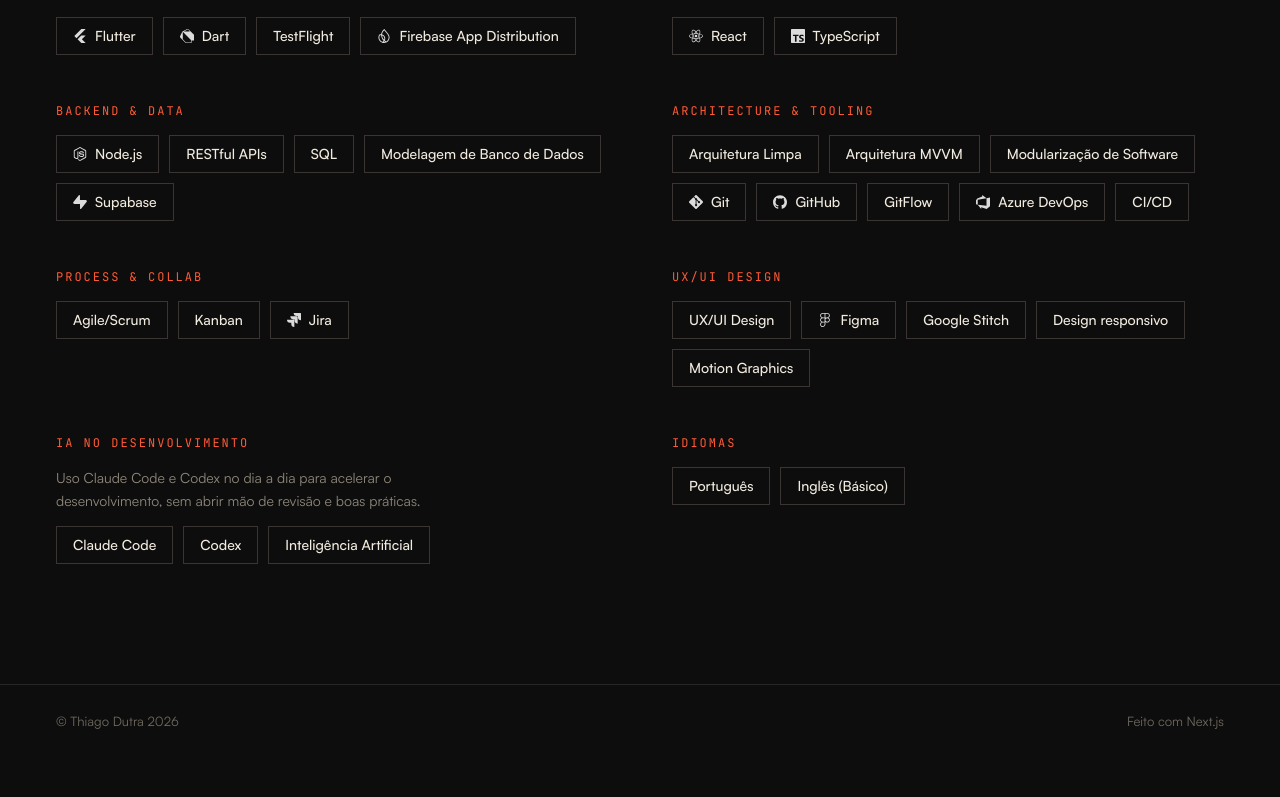
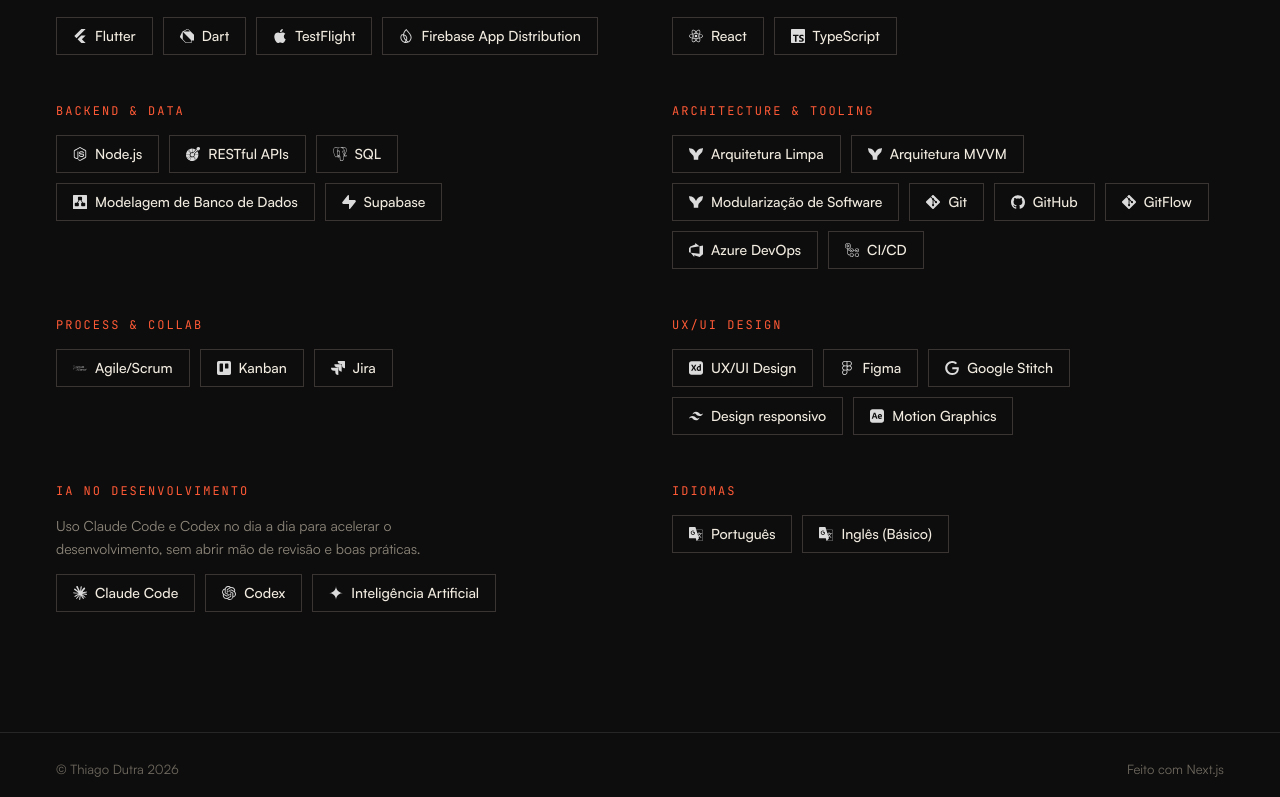
Before and after one commit to dutrathiagodev/portifolio, a Next.js app: page /skills in a window 1280 px wide. Shown: the part 614-1411 px from the top of the page. Before the commit the page ends 1372 px from the top, so only its background shows below. Built offline with nearby package versions, Linux system fonts and the light colour scheme.

Commit message:
feat: aplica ícones em todas as skills

```diff
--- a/src/content/skills.ts
+++ b/src/content/skills.ts
@@ -14,7 +14,7 @@ export const skillsContent: SkillsContent = {
       skills: [
         { name: "Flutter", icon: icon("flutter") },
         { name: "Dart", icon: icon("dart") },
-        { name: "TestFlight" },
+        { name: "TestFlight", icon: icon("apple") },
         { name: "Firebase App Distribution", icon: icon("firebase") },
       ],
     },
@@ -29,55 +29,55 @@ export const skillsContent: SkillsContent = {
       label: "BACKEND & DATA",
       skills: [
         { name: "Node.js", icon: icon("nodedotjs") },
-        { name: "RESTful APIs" },
-        { name: "SQL" },
-        { name: "Modelagem de Banco de Dados" },
+        { name: "RESTful APIs", icon: icon("openapiinitiative") },
+        { name: "SQL", icon: icon("postgresql") },
+        { name: "Modelagem de Banco de Dados", icon: icon("diagramsdotnet") },
         { name: "Supabase", icon: icon("supabase") },
       ],
     },
     {
       label: "ARCHITECTURE & TOOLING",
       skills: [
-        { name: "Arquitetura Limpa" },
-        { name: "Arquitetura MVVM" },
-        { name: "Modularização de Software" },
+        { name: "Arquitetura Limpa", icon: icon("mermaid") },
+        { name: "Arquitetura MVVM", icon: icon("mermaid") },
+        { name: "Modularização de Software", icon: icon("mermaid") },
         { name: "Git", icon: icon("git") },
         { name: "GitHub", icon: icon("github") },
-        { name: "GitFlow" },
+        { name: "GitFlow", icon: icon("git") },
         { name: "Azure DevOps", icon: icon("azuredevops") },
-        { name: "CI/CD" },
+        { name: "CI/CD", icon: icon("githubactions") },
       ],
     },
     {
       label: "PROCESS & COLLAB",
       skills: [
-        { name: "Agile/Scrum" },
-        { name: "Kanban" },
+        { name: "Agile/Scrum", icon: icon("scrumalliance") },
+        { name: "Kanban", icon: icon("trello") },
         { name: "Jira", icon: icon("jira") },
       ],
     },
     {
       label: "UX/UI DESIGN",
       skills: [
-        { name: "UX/UI Design" },
+        { name: "UX/UI Design", icon: icon("adobexd") },
         { name: "Figma", icon: icon("figma") },
-        { name: "Google Stitch" },
-        { name: "Design responsivo" },
-        { name: "Motion Graphics" },
+        { name: "Google Stitch", icon: icon("google") },
+        { name: "Design responsivo", icon: icon("tailwindcss") },
+        { name: "Motion Graphics", icon: icon("adobeaftereffects") },
       ],
     },
     {
       label: "IA NO DESENVOLVIMENTO",
       note: "Uso Claude Code e Codex no dia a dia para acelerar o desenvolvimento, sem abrir mão de revisão e boas práticas.",
       skills: [
-        { name: "Claude Code" },
-        { name: "Codex" },
-        { name: "Inteligência Artificial" },
+        { name: "Claude Code", icon: icon("claude") },
+        { name: "Codex", icon: icon("openai") },
+        { name: "Inteligência Artificial", icon: icon("googlegemini") },
       ],
     },
     {
       label: "IDIOMAS",
-      skills: [{ name: "Português" }, { name: "Inglês (Básico)" }],
+      skills: [{ name: "Português", icon: icon("googletranslate") }, { name: "Inglês (Básico)", icon: icon("googletranslate") }],
     },
   ],
 };
```
